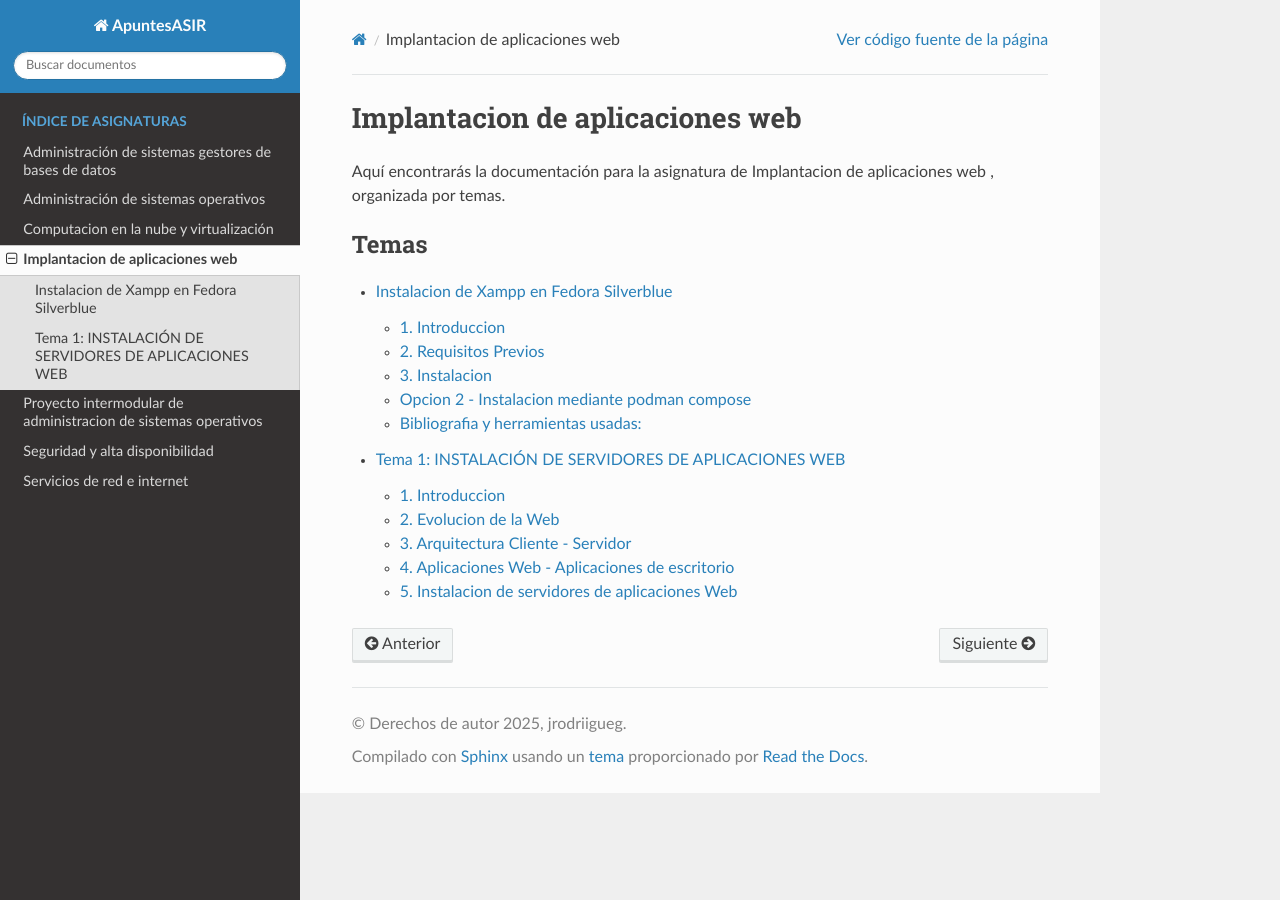
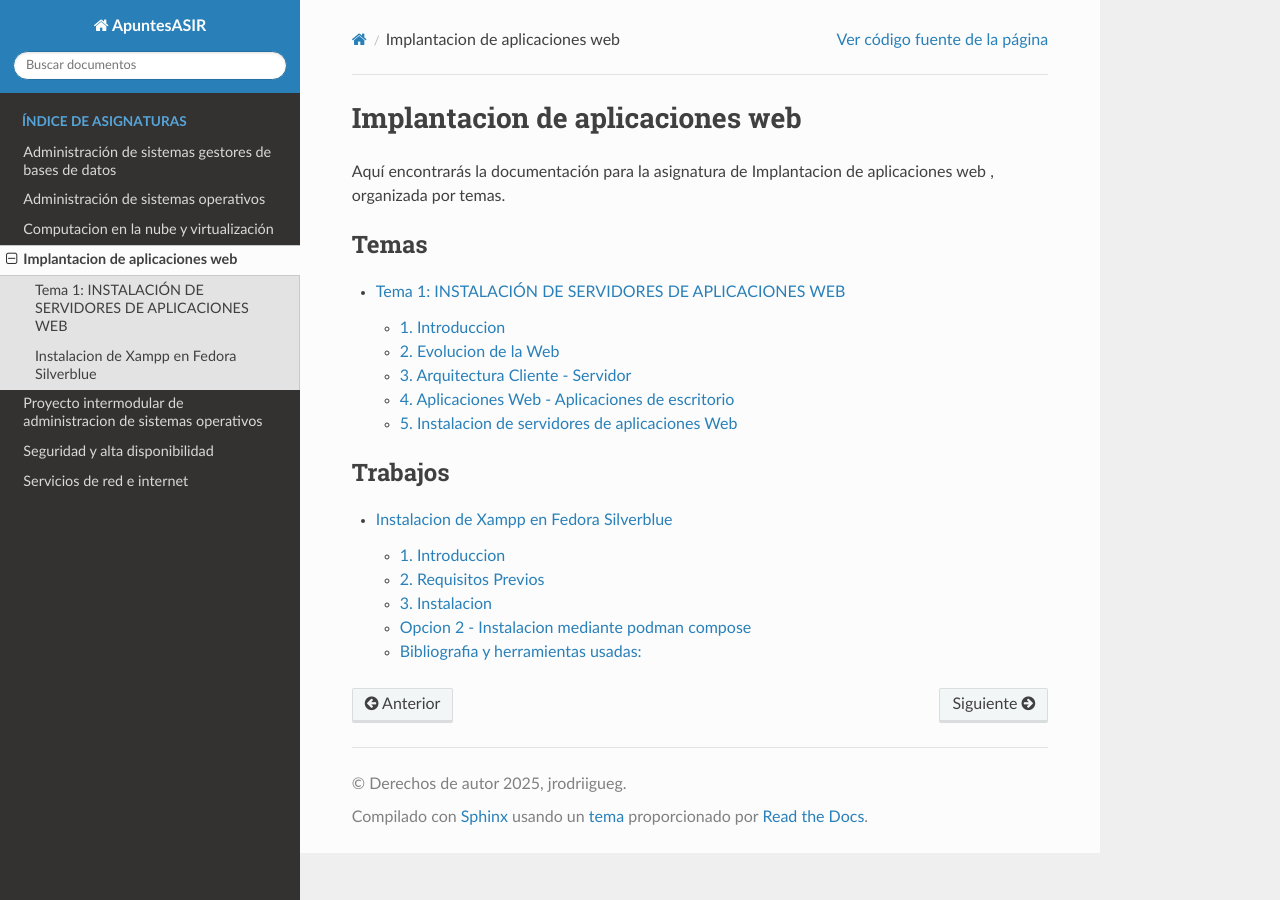
Before and after one commit to jrodriiguezg/ApuntesASIR, a Sphinx documentation site: the page built from docs/implantacion-de-aplicaciones-web/index.rst, in a window 1280 px wide. Built offline with Sphinx 7.4.7 and the Read the Docs theme 3.1.0, drawn with Linux system fonts in a browser that asks for light colours; pages that are not in the unit, such as notebooks, are missing from menus.

Commit message:
modified:   docs/implantacion-de-aplicaciones-web/index.rst

```diff
--- a/docs/implantacion-de-aplicaciones-web/index.rst
+++ b/docs/implantacion-de-aplicaciones-web/index.rst
@@ -9,5 +9,12 @@ Aquí encontrarás la documentación para la asignatura de Implantacion de aplic
    :maxdepth: 2
    :caption: Temas
 
+
+   instalacion-de-servidores-de-aplicaciones-web
+
+.. toctree::
+   :maxdepth: 2
+   :caption: Trabajos
+
+
    actividad1-instalacion-xampp
-   instalacion-de-servidores-de-aplicaciones-web
```
